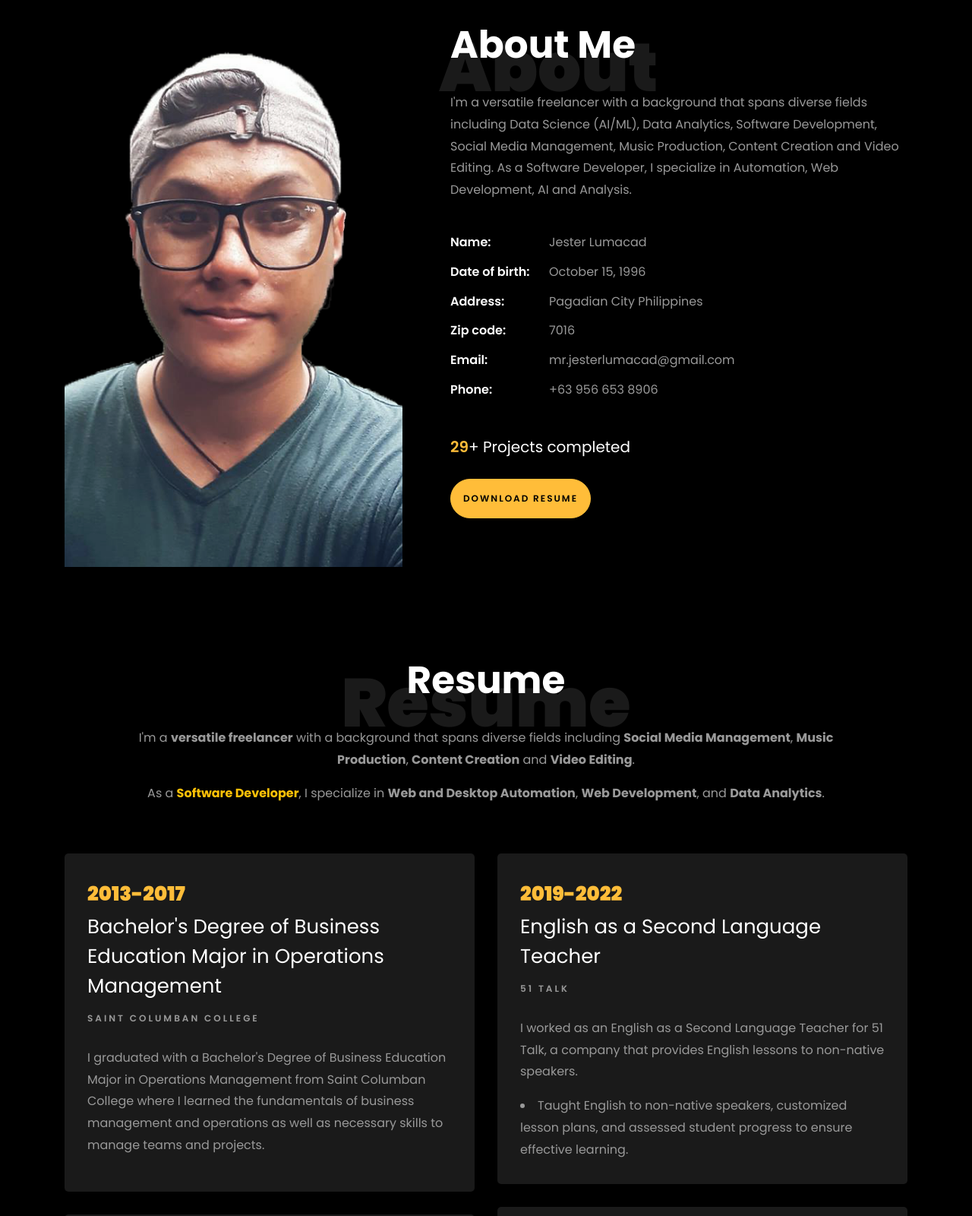
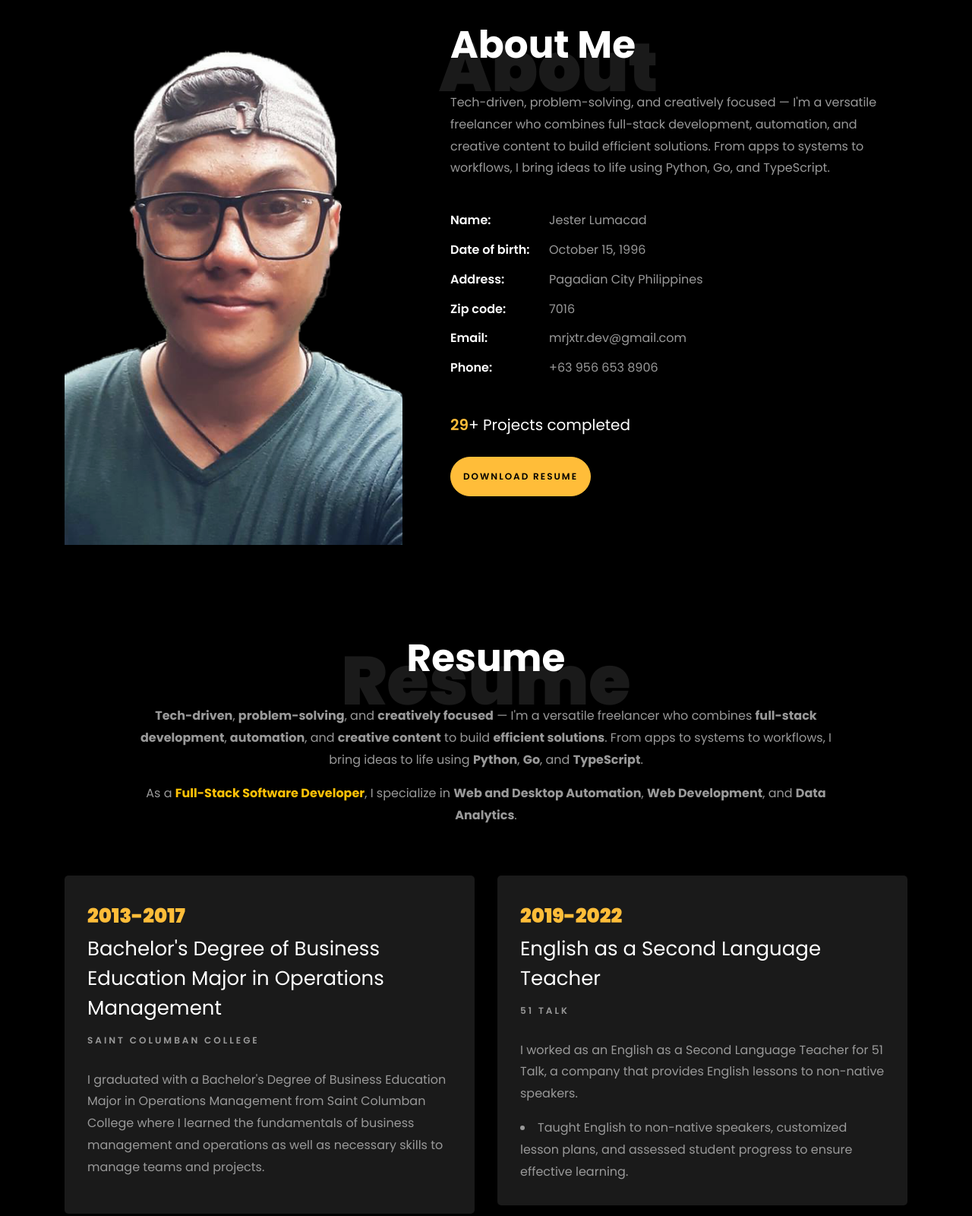
Before and after one commit to mrjxtr-dev/mr-website, a plain HTML site: page index.html in a window 1280 px wide. Shown: the part 840-2440 px from the top of the page at 76% size. Drawn offline with Linux system fonts and the light colour scheme; files whose address does not match are found by name.

Commit message:
update: emails and other info

```diff
--- a/index.html
+++ b/index.html
@@ -2,7 +2,7 @@
 <html lang="en">
   <head>
     <link rel="icon" type="image/x-icon" href="./images/icon.ico">
-    <title>MrJxtr - Software Developer</title>
+    <title>MrJxtr - Full-Stack Software Developer</title>
     <meta charset="utf-8" />
     <meta
       name="viewport"
@@ -105,7 +105,7 @@
                   <span class="subheading">Hello!</span>
                   <h1 class="mb-4 mt-3">I'm <span>Jester Lumacad</span></h1>
                   <h2 class="mb-4">
-                    Freelance Software Developer
+                    Full-Stack Software Developer
                   </h2>
                   <p>
                     <a
@@ -147,7 +147,7 @@
                 <div class="text">
                   <!-- <span class="subheading">Hello!</span> -->
                   <h1 class="mb-4 mt-3">
-                    I'm a self-taught <span>Software Developer</span> based in
+                    I'm a self-taught <span>Full-Stack Software Developer</span> based in
                     The Philippines
                   </h1>
                   <p>
@@ -190,11 +190,11 @@
                 <h1 class="big">About</h1>
                 <h2 class="mb-4">About Me</h2>
                 <p>
-                  I'm a versatile freelancer with a background that spans diverse
-                  fields including Data Science (AI/ML), Data Analytics, Software
-                  Development, Social Media Management, Music Production,
-                  Content Creation and Video Editing. As a Software Developer, I
-                  specialize in Automation, Web Development, AI and Analysis.
+                  Tech-driven, problem-solving, and creatively focused
+                  — I'm a versatile freelancer who combines full-stack
+                  development, automation, and creative content to build
+                  efficient solutions. From apps to systems to workflows,
+                  I bring ideas to life using Python, Go, and TypeScript.
                 </p>
                 <ul class="about-info mt-4 px-md-0 px-2">
                   <li class="d-flex">
@@ -210,7 +210,7 @@
                     <span>Zip code:</span> <span>7016</span>
                   </li>
                   <li class="d-flex">
-                    <span>Email:</span> <span>mr.jesterlumacad@gmail.com</span>
+                    <span>Email:</span> <span>mrjxtr.dev@gmail.com</span>
                   </li>
                   <li class="d-flex">
                     <span>Phone: </span> <span>+63 956 653 8906</span>
@@ -246,12 +246,14 @@
             <h1 class="big big-2">Resume</h1>
             <h2 class="mb-4">Resume</h2>
             <p>
-              I'm a <b>versatile freelancer</b> with a background that spans diverse
-              fields including <b>Social Media Management</b>, <b>Music Production</b>,
-              <b>Content Creation</b> and <b>Video Editing</b>.
+              <b>Tech-driven</b>, <b>problem-solving</b>, and <b>creatively focused</b>
+              — I'm a versatile freelancer who combines <b>full-stack
+              development</b>, <b>automation</b>, and <b>creative content</b> to build
+              <b>efficient solutions</b>. From apps to systems to workflows,
+              I bring ideas to life using <b>Python</b>, <b>Go</b>, and <b>TypeScript</b>.
             </p>
             <p>
-              As a <b style="color: #ffc107;">Software Developer</b>, I
+              As a <b style="color: #ffc107;">Full-Stack Software Developer</b>, I
               specialize in <b>Web and Desktop Automation</b>, <b>Web Development</b>, and <b>Data Analytics</b>.
             </p>
           </div>
@@ -365,11 +367,11 @@
           <div class="col-md-6">
             <div class="resume-wrap ftco-animate">
               <span class="date">2025-Present</span>
-              <h2>Software Developer</h2>
+              <h2>Full-Stack Software Developer</h2>
               <span class="position">Freelance</span>
               <p class="mt-4">
                 Developed and maintained software solutions for clients, leveraging
-                Python, JavaScript, and TypeScript to create efficient and scalable applications.
+                Python, Go, JavaScript, and TypeScript to create efficient and scalable applications.
               </p>
               <li>
                 Responsibilities:
@@ -786,7 +788,7 @@
             <div class="block-18">
               <div class="text">
                 <strong class="number" data-number="33">0</strong>
-                <span>Complete Projects</span>
+                <span>Completed Projects</span>
               </div>
             </div>
           </div>
@@ -795,7 +797,7 @@
           >
             <div class="block-18">
               <div class="text">
-                <strong class="number" data-number="783">0</strong>
+                <strong class="number" data-number="1260">0</strong>
                 <span>Hours of coding</span>
               </div>
             </div>
@@ -886,8 +888,8 @@
               <h3 class="mb-4">Email Address</h3>
               <p>
                 <a
-                  href="mailto:mr.jesterlumacad@gmail.com">
-                  mr.jesterlumacad@gmail.com
+                  href="mailto:mrjxtr.dev@gmail.com">
+                  mrjxtr.dev@gmail.com
                 </a>
               </p>
             </div>
@@ -1078,9 +1080,9 @@
                   </li>
                   <li>
                     <a
-                      href="mailto:mr.jesterlumacad@gmail.com">
+                      href="mailto:mrjxtr.dev@gmail.com">
                       <span class="icon icon-envelope"></span>
-                      <span class="text">mr.jesterlumacad@gmail.com</span>
+                      <span class="text">mrjxtr.dev@gmail.com</span>
                     </a>
                   </li>
                 </ul>
```
